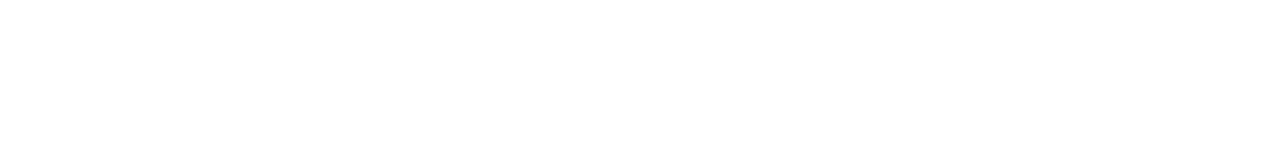
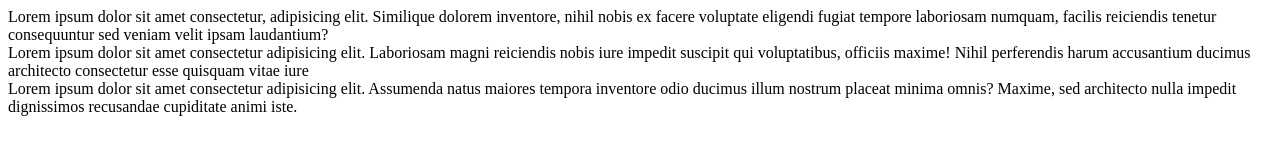
Before and after one commit to ajarrra/22.11.22, a plain HTML site: page index.html in a window 1280 px wide. Drawn offline with Linux system fonts and the light colour scheme.

Commit message:
add main

```diff
--- a/index.html
+++ b/index.html
@@ -1,5 +1,6 @@
 <!DOCTYPE html>
 <html lang="en">
+
 <head>
     <meta charset="UTF-8">
     <meta http-equiv="X-UA-Compatible" content="IE=edge">
@@ -7,7 +8,25 @@
     <title>Document</title>
     <link rel="stylesheet" href="style.css">
 </head>
+
 <body>
+    <main>
+        <header>
+            Lorem ipsum dolor sit amet consectetur, adipisicing elit. Similique dolorem inventore, nihil nobis ex facere
+            voluptate eligendi fugiat tempore laboriosam numquam, facilis reiciendis tenetur consequuntur sed veniam
+            velit ipsam laudantium?
+        </header>
+        <aside>Lorem ipsum dolor sit amet consectetur adipisicing elit. Laboriosam magni reiciendis nobis iure impedit
+            suscipit qui voluptatibus, officiis maxime! Nihil perferendis harum accusantium ducimus architecto
+            consectetur esse quisquam vitae iure
+        </aside>
+        <article>
+            Lorem ipsum dolor sit amet consectetur adipisicing elit. Assumenda natus maiores tempora inventore odio
+            ducimus illum nostrum placeat minima omnis? Maxime, sed architecto nulla impedit dignissimos recusandae
+            cupiditate animi iste.
+        </article>
 
+    </main>
 </body>
+
 </html>
```
